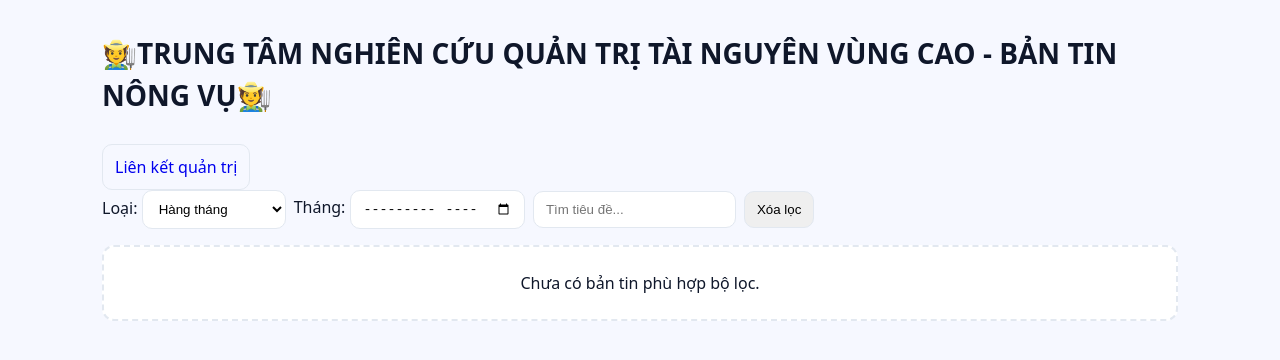
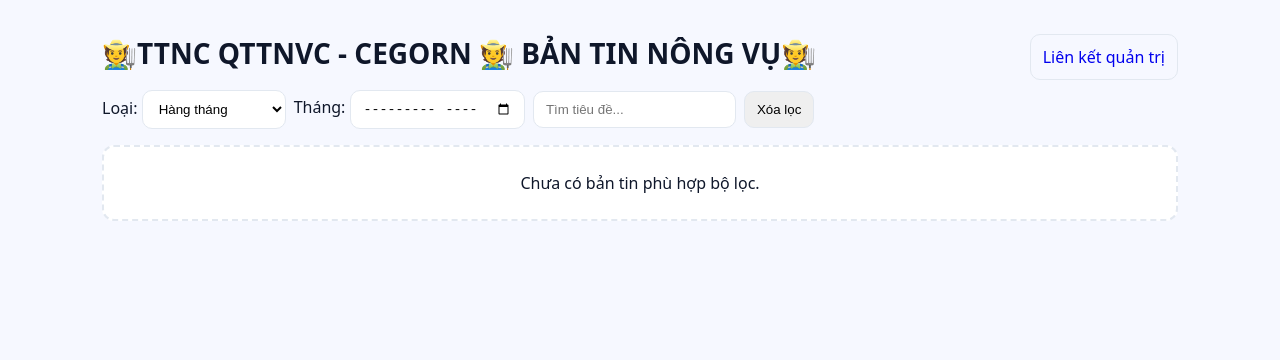
Before and after one commit to thoitietqtri/nongvu-app, a plain HTML site: page index.html in a window 1280 px wide. Drawn offline with nearby package versions, Linux system fonts and the light colour scheme; no server answers.

Commit message:
Update index.html

```diff
--- a/index.html
+++ b/index.html
@@ -25,7 +25,7 @@
 <body>
 <div class="wrap">
   <header>
-    <h1>🧑‍🌾TRUNG TÂM NGHIÊN CỨU QUẢN TRỊ TÀI NGUYÊN VÙNG CAO - BẢN TIN NÔNG VỤ🧑‍🌾</h1>
+    <h1>🧑‍🌾TTNC QTTNVC - CEGORN 🧑‍🌾 BẢN TIN NÔNG VỤ🧑‍🌾</h1>
     <a class="btn" href="./admin.html">Liên kết quản trị</a>
   </header>
 
```
